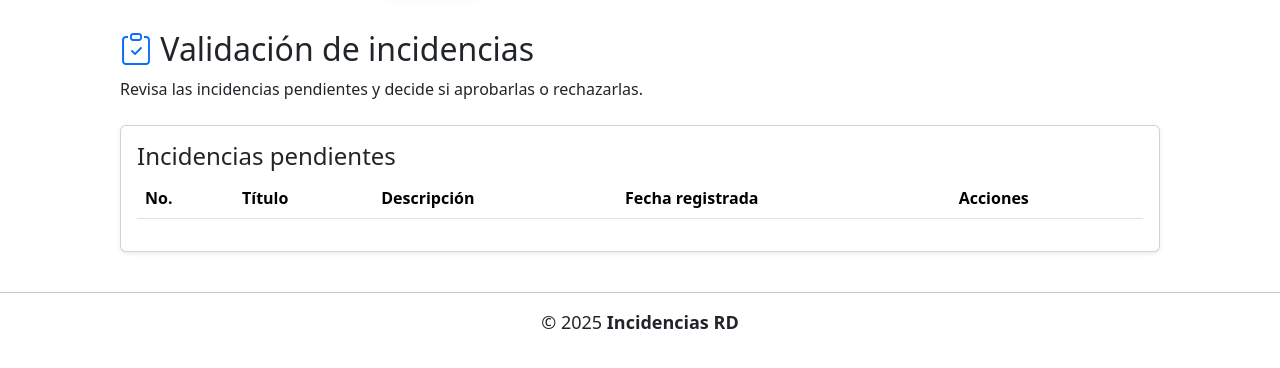
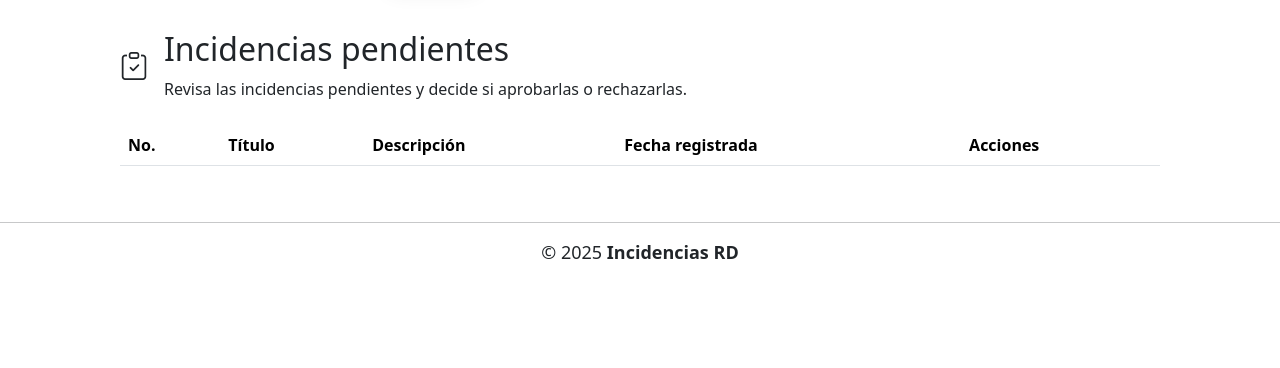
Before and after one commit to RonielSabala/PWebFinalProject, a PHP site: the page made by src/public/views/super/validator/validate_incidence.php in a window 1280 px wide. Shown: the part 126-494 px from the top of the page. Run offline with PHP 8.4, Linux system fonts and the light colour scheme; the template is opened without the code that fills it, so the values that code supplies are empty.

Commit message:
Improve validate incidence view

```diff
--- a/src/public/views/super/validator/validate_incidence.php
+++ b/src/public/views/super/validator/validate_incidence.php
@@ -5,15 +5,21 @@ use App\Utils\GeneralUtils;
 
 <div class="row mb-4">
     <div class="col-md-8">
-        <h2 class="mb-0"><i class="bi bi-clipboard-check text-primary"></i> Validación de incidencias</h2>
-        <p class="small-muted mt-2 mb-0">Revisa las incidencias pendientes y decide si aprobarlas o rechazarlas.</p>
+        <div class="hero d-flex gap-3 align-items-center">
+            <div class="icon-box rounded-3">
+                <i class="bi bi-clipboard-check fs-3" style="color: var(--accent-2)"></i>
+            </div>
+            <div>
+                <h2 class="mb-0">Incidencias pendientes</h2>
+                <p class="muted-sm mt-2 mb-0">
+                    Revisa las incidencias pendientes y decide si aprobarlas o rechazarlas.
+                </p>
+            </div>
+        </div>
     </div>
 </div>
 
-<div class="card shadow-sm">
-    <div class="card-body">
 <div class="table-responsive">
-            <h4>Incidencias pendientes</h4>
     <table class="table">
         <thead>
             <tr>
@@ -42,5 +48,3 @@ use App\Utils\GeneralUtils;
     </table>
     <?= GeneralUtils::showNoData($incidents, "incidencias pendientes"); ?>
 </div>
-    </div>
-</div>
```
Also changed, not shown: src/public/css/super/validator/validate_incidence.css (+30 -0 lines). Lines whose indentation alone changed are shown as unchanged.
